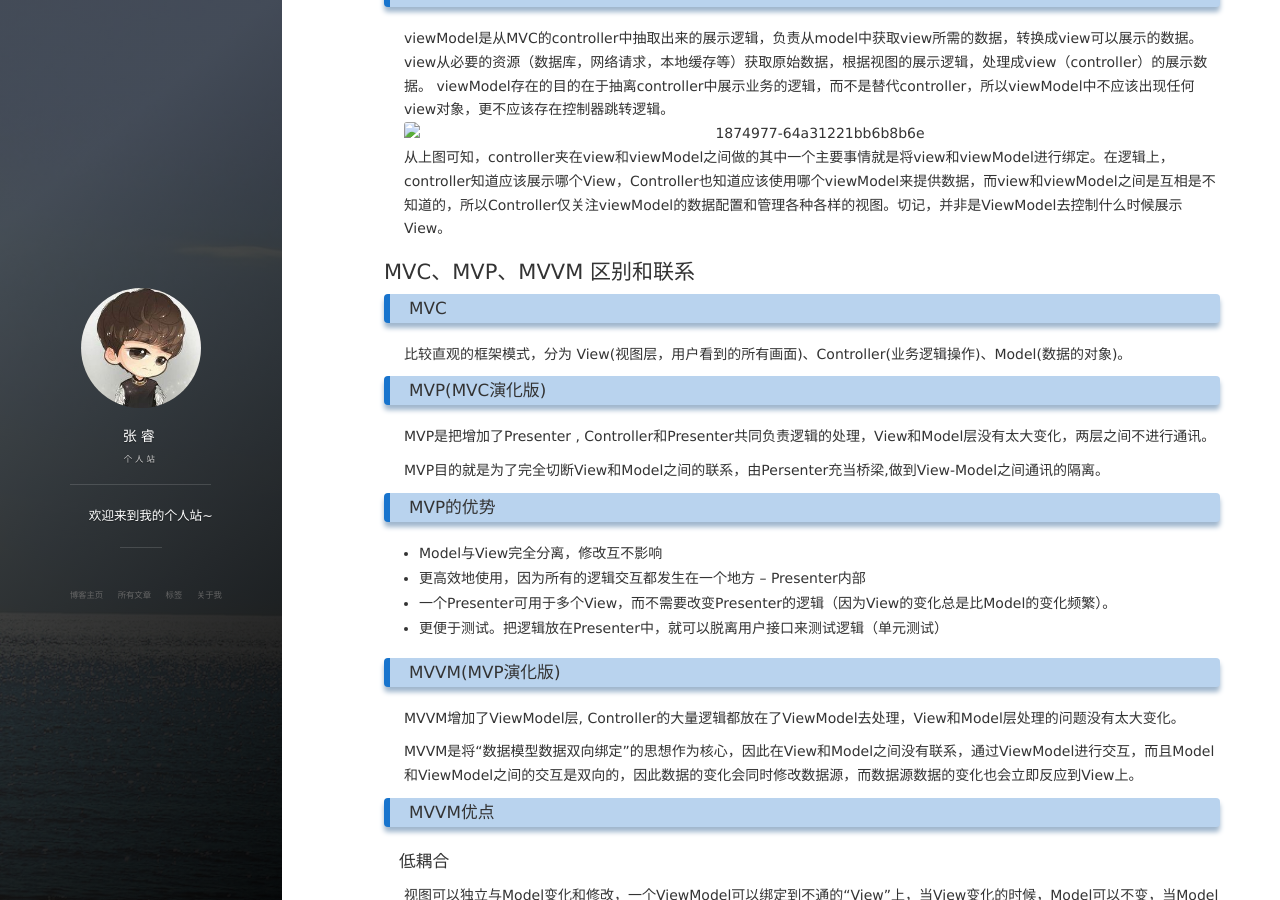
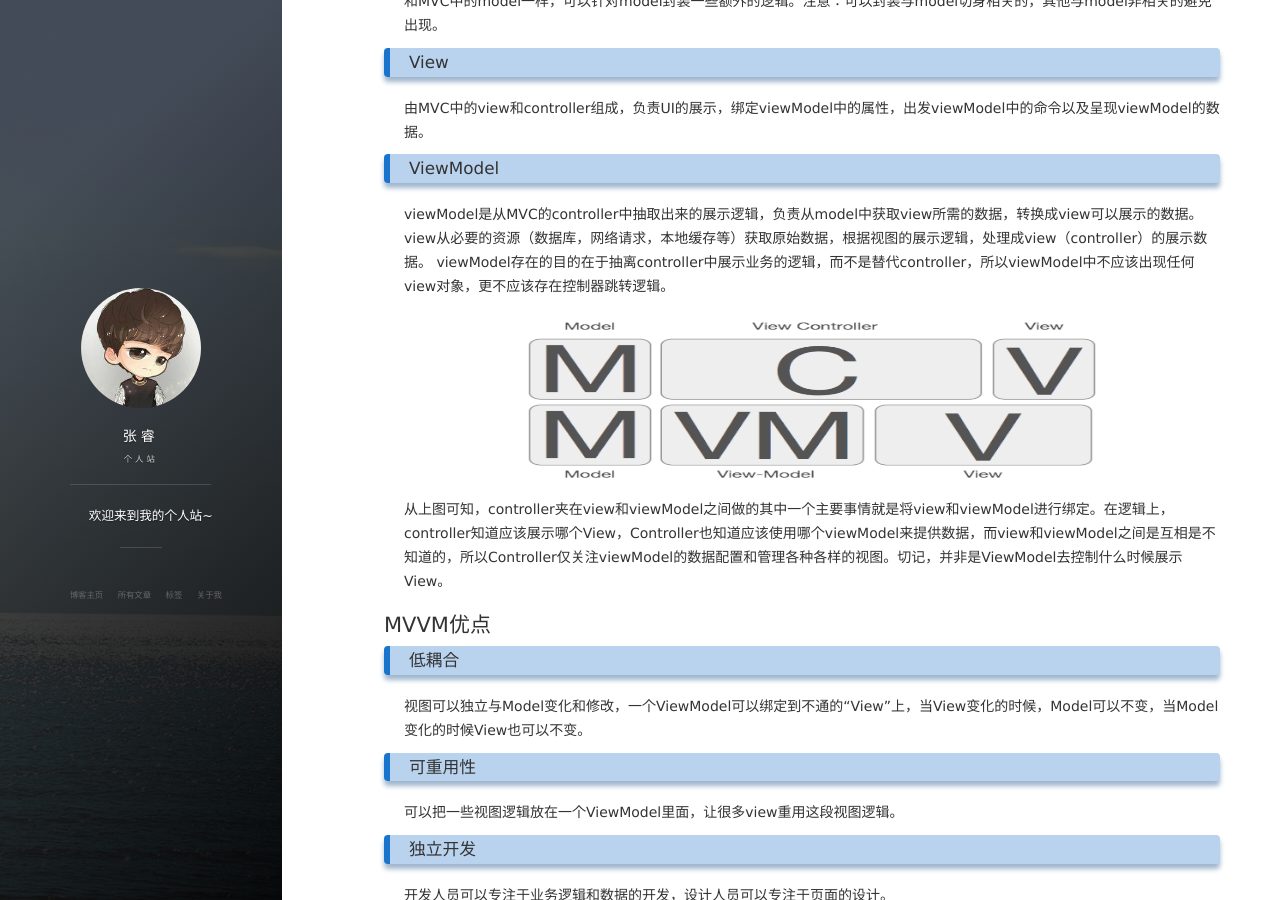
Before and after one commit to ZRRyan/ZRRyan.github.io, a Jekyll site: the page built from _posts/2018-02-07-iOS-关于MVVM.md, in a window 1280 px wide and 900 px high, scrolled down 484 px. Built offline with Jekyll 4.4.1, drawn with Linux system fonts in a browser that asks for light colours; nearby versions of some CDN libraries; comment, search, counter and statistics services are not loaded.

Commit message:
修改头像，修改MVVM

```diff
--- a/_posts/2018-02-07-iOS-关于MVVM.md
+++ b/_posts/2018-02-07-iOS-关于MVVM.md
@@ -7,7 +7,7 @@ tags: 博客
 
 # iOS关于MVVM
 ## MVVM基本概念
-![1874977-9bab0f07280d0134](media/15175494259108/1874977-9bab0f07280d0134.png)
+<img src="/images/posts/mvvm/15175494259108/1874977-9bab0f07280d0134.png" height="200" width="600">
 ### Model
 和MVC中的model一样，可以针对model封装一些额外的逻辑。注意：可以封装与model切身相关的，其他与model非相关的避免出现。
 
@@ -18,46 +18,18 @@ tags: 博客
 viewModel是从MVC的controller中抽取出来的展示逻辑，负责从model中获取view所需的数据，转换成view可以展示的数据。
 view从必要的资源（数据库，网络请求，本地缓存等）获取原始数据，根据视图的展示逻辑，处理成view（controller）的展示数据。
 viewModel存在的目的在于抽离controller中展示业务的逻辑，而不是替代controller，所以viewModel中不应该出现任何view对象，更不应该存在控制器跳转逻辑。
-![1874977-64a31221bb6b8b6e](media/15175494259108/1874977-64a31221bb6b8b6e.gif)
+<img src="/images/posts/mvvm/15175494259108/1874977-64a31221bb6b8b6e.gif" height="200" width="600">
 从上图可知，controller夹在view和viewModel之间做的其中一个主要事情就是将view和viewModel进行绑定。在逻辑上，controller知道应该展示哪个View，Controller也知道应该使用哪个viewModel来提供数据，而view和viewModel之间是互相是不知道的，所以Controller仅关注viewModel的数据配置和管理各种各样的视图。切记，并非是ViewModel去控制什么时候展示View。
 
-## MVC、MVP、MVVM 区别和联系
-### MVC
-比较直观的框架模式，分为 View(视图层，用户看到的所有画面)、Controller(业务逻辑操作)、Model(数据的对象)。
-![](media/15175494259108/15177947594740.jpg)
-![](media/15175494259108/15177947661566.jpg)
-
-### MVP(MVC演化版)
-MVP是把增加了Presenter , Controller和Presenter共同负责逻辑的处理，View和Model层没有太大变化，两层之间不进行通讯。
-![](media/15175494259108/15177948472418.jpg)
-![](media/15175494259108/15177948528113.jpg)
-
-MVP目的就是为了完全切断View和Model之间的联系，由Persenter充当桥梁,做到View-Model之间通讯的隔离。
-
-### MVP的优势
-* Model与View完全分离，修改互不影响
-* 更高效地使用，因为所有的逻辑交互都发生在一个地方 -- Presenter内部
-* 一个Presenter可用于多个View，而不需要改变Presenter的逻辑（因为View的变化总是比Model的变化频繁）。
-* 更便于测试。把逻辑放在Presenter中，就可以脱离用户接口来测试逻辑（单元测试）
-
-### MVVM(MVP演化版)
-MVVM增加了ViewModel层, Controller的大量逻辑都放在了ViewModel去处理，View和Model层处理的问题没有太大变化。
-![](media/15175494259108/15177948759210.jpg)
-![](media/15175494259108/15177948824971.jpg)
-
-MVVM是将“数据模型数据双向绑定”的思想作为核心，因此在View和Model之间没有联系，通过ViewModel进行交互，而且Model和ViewModel之间的交互是双向的，因此数据的变化会同时修改数据源，而数据源数据的变化也会立即反应到View上。
-
-
-
-### MVVM优点
-#### 低耦合
+## MVVM优点
+### 低耦合
 视图可以独立与Model变化和修改，一个ViewModel可以绑定到不通的“View”上，当View变化的时候，Model可以不变，当Model变化的时候View也可以不变。
 
-#### 可重用性
+### 可重用性
 可以把一些视图逻辑放在一个ViewModel里面，让很多view重用这段视图逻辑。
 
-#### 独立开发
+### 独立开发
 开发人员可以专注于业务逻辑和数据的开发，设计人员可以专注于页面的设计。
 
-#### 可测试
+### 可测试
 界面经常是难于测试的，在MVVM中可以针对ViewModel来测试。
```
Also changed, not shown: images/avatar.jpeg (added).
